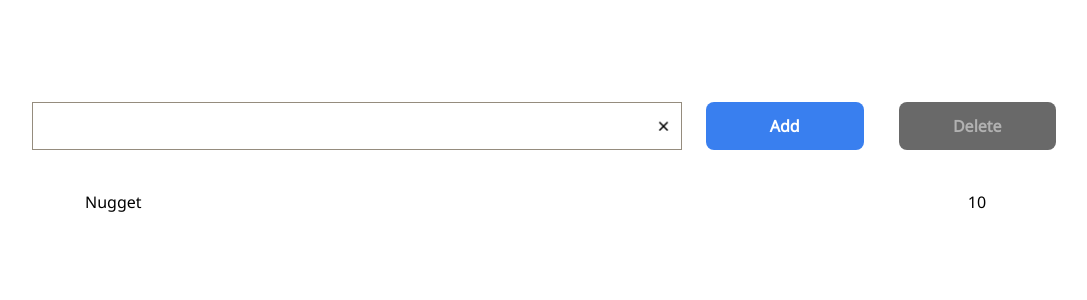
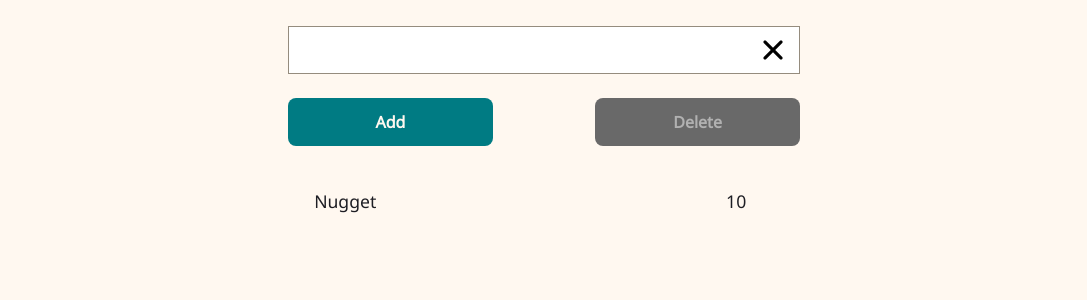
Before and after one commit to nikowidjaja-code/inventory-management, a React (Vite) app: page / in a window 1280 px wide. Shown: the top 300 px of the page, without its empty margins (96-1183 px from the left). Built offline with nearby package versions, Linux system fonts and the light colour scheme.

Commit message:
feat: add more color and add desktop media query

```diff
--- a/src/App.jsx
+++ b/src/App.jsx
@@ -96,7 +96,7 @@ function App() {
       </div>
       <div className="content">
         {items.filter((item)=> item.name.toLowerCase().includes(inputValue.toLowerCase())).map((item, index) => (
-          <div className="row" onClick={()=>handleClickRow(item.id)} key={index}>
+          <div className={`row ${item.name.toLowerCase()===itemName?'active':''}`} onClick={()=>handleClickRow(item.id)} key={index}>
             <p>{item.name}</p>
             <p>{item.quantity}</p>
           </div>
--- a/src/assets/scss/App.scss
+++ b/src/assets/scss/App.scss
@@ -6,6 +6,9 @@
   gap: 2rem;
 
   font-family: "NotoSans";
+
+  background-color: #FFF8F0;
+  color: #1E1E24;
 
   .top {
     display: flex;
@@ -59,14 +62,17 @@
 
         font-weight: 700;
 
+        background-color: #971b12;
+        color: #FFF8F0;
+
         &.btn-plus {
-          background-color: #397fef;
-          color: white;
+          background-color: #007B83;
+          color: #FFF8F0;
         }
 
         &.btn-minus {
-          background-color: rgb(141, 2, 2);
-          color: white;
+          background-color: #92140C;
+          color: #FFF8F0;
         }
 
         &.disabled {
@@ -86,7 +92,6 @@
     height: 75%;
     overflow-y: auto;
     scrollbar-gutter: stable;
-    gap: 0.5rem;
 
     .row {
       display: flex;
@@ -97,7 +102,7 @@
       padding-left: 5%;
       padding-right: 10%;
 
-      border-bottom: 1px solid #958c7e;
+      border-bottom: 1px solid #1E1E24;
 
       &:last-child {
         border-bottom: none;
@@ -109,34 +114,62 @@
         }
         &:last-child {
           width: 10%;
-          text-align: right;
+          text-align: center;
+        }
+      }
+
+      &.active {
+         p:last-child{
+          background-color: #697565;
+          color: #ECDFCC;
         }
       }
     }
   }
 
   @media screen and (orientation: landscape) {
-    padding: 8% 10% 5% 10%;
+    padding: 8% 22% 5% 22%;
 
-    .top {
-      flex-direction: row;
-
-      .input-wrapper {
-        width: 65%;
-      }
-
-      .button-section {
-        width: 35%;
-
-        .btn {
-          width: 45%;
-        }
-      }
-    }
     .content {
       .row {
         min-height: 2.5rem;
       }
     }
   }
+
+  @media screen and (min-width: 1024px) {
+    padding: 2% 30% 2% 30%;
+
+    .top {
+      .input-wrapper {
+        input {
+          font-size: 1.1rem;
+        }
+        .reset-icon {
+          width: 2rem;
+          height: fit-content;
+        }
+      }
+
+      .button-section {
+        .btn {
+          font-size: 1rem;
+          padding: 0.5rem 1.5rem;
+        }
+      }
+    }
+
+    .content {
+      .row {
+        min-height: 3rem;
+        font-size: 1.1rem;
+
+        &:hover {
+          background-color: #92140C;
+          color: #FFF8F0;
+          cursor: pointer;
+        }
+      }
+    }
+  }
 }
```
